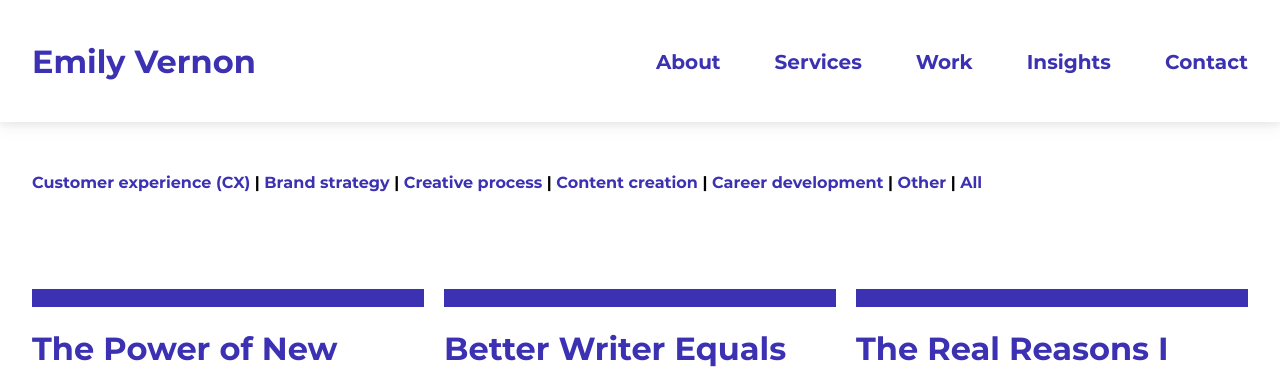
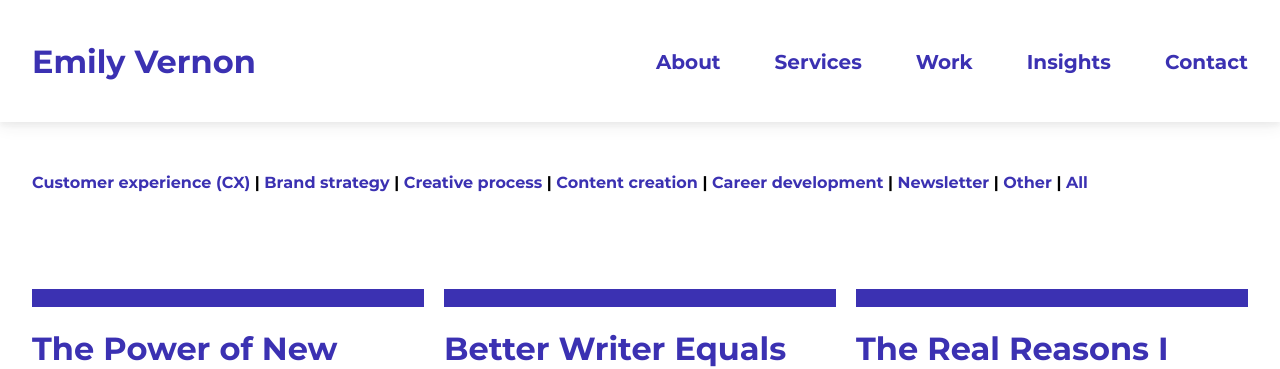
Before and after one commit to emilygv/emilyvernon.com, a Jekyll site: the page built from insights/content-creation.html, in a window 1280 px wide and 900 px high. Shown: the top 369 px of the window. Built offline with Jekyll 4.4.1, drawn with Linux system fonts in a browser that asks for light colours.

Commit message:
Adding Newsletter section

```diff
--- a/_data/categories.yml
+++ b/_data/categories.yml
@@ -3,4 +3,5 @@ Brand strategy: Brand strategy
 Creative process: Creative process
 Content creation: Content creation
 Career development: Career development
+Newsletter: Newsletter
 other: Other
--- /dev/null
+++ b/insights/newsletter.html
@@ -0,0 +1,6 @@
+---
+layout: category_page
+title: Newsletter
+description: Newsletter sent by Emily.
+category: "Newsletter"
+---
```
Also changed, not shown: 2 other files.
